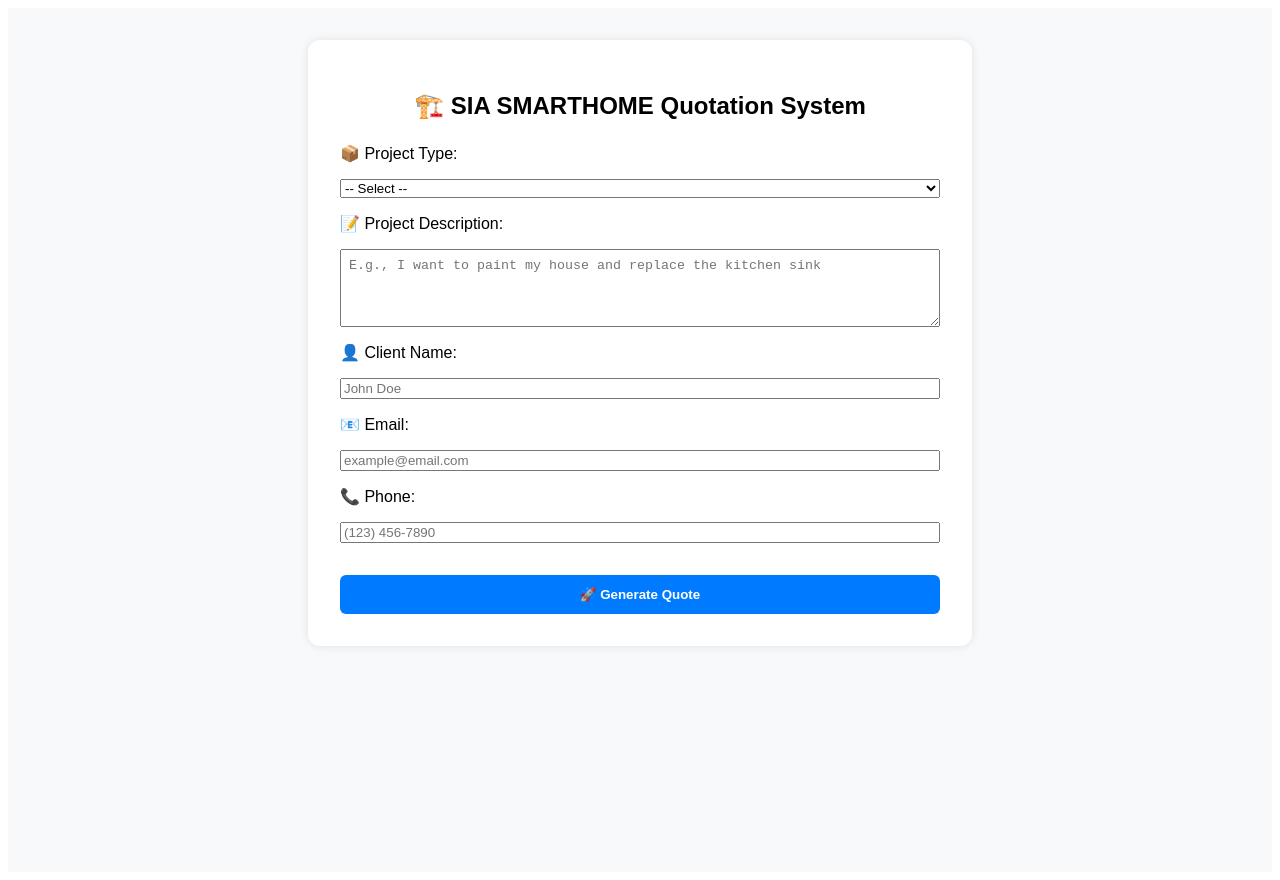
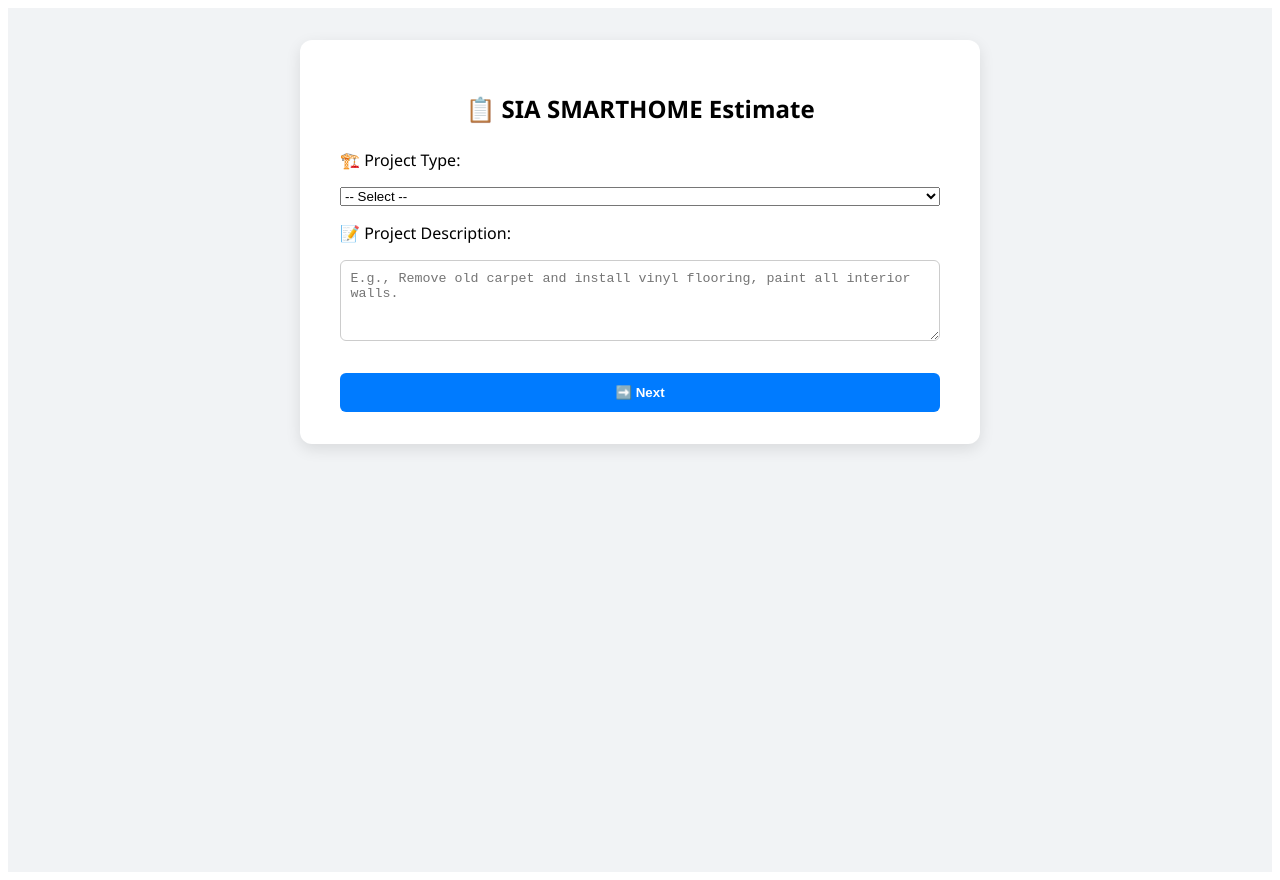
Before and after one commit to SiaSmartHome/sia-smarthome-quotation, a React (Create React App) app in the folder frontend/: page / in a window 1280 px wide. Built offline with nearby package versions, Linux system fonts and the light colour scheme.

Commit message:
Add files via upload

```diff
--- a/frontend/src/App.js
+++ b/frontend/src/App.js
@@ -1,6 +1,7 @@
 import React, { useState } from "react";
 
 function App() {
+  const [step, setStep] = useState(1);
   const [formData, setFormData] = useState({
     projectType: "",
     description: "",
@@ -13,31 +14,37 @@ function App() {
     setFormData({ ...formData, [e.target.name]: e.target.value });
   };
 
+  const handleNext = (e) => {
+    e.preventDefault();
+    setStep(2);
+  };
+
   const handleSubmit = (e) => {
     e.preventDefault();
-    console.log("Form submitted:", formData);
-    alert("Your request has been submitted. We'll analyze your description.");
+    console.log("Full submission:", formData);
+    alert("Invoice created and estimate sent!");
   };
 
   return (
     <div style={{
-      backgroundColor: "#f8f9fa",
+      backgroundColor: "#f1f3f5",
       minHeight: "100vh",
       padding: "2rem",
-      fontFamily: "Arial, sans-serif"
+      fontFamily: "'Segoe UI', sans-serif"
     }}>
       <div style={{
         maxWidth: "600px",
         background: "#fff",
         margin: "0 auto",
-        padding: "2rem",
+        padding: "2rem 2.5rem",
         borderRadius: "12px",
-        boxShadow: "0 0 10px rgba(0,0,0,0.1)"
+        boxShadow: "0 5px 15px rgba(0,0,0,0.1)"
       }}>
-        <h2 style={{ textAlign: "center", marginBottom: "1.5rem" }}>🏗️ SIA SMARTHOME Quotation System</h2>
-        <form onSubmit={handleSubmit} style={{ display: "flex", flexDirection: "column", gap: "1rem" }}>
+        <h2 style={{ textAlign: "center", marginBottom: "1.5rem" }}>📋 SIA SMARTHOME Estimate</h2>
 
-          <label>📦 Project Type:</label>
+        {step === 1 && (
+          <form onSubmit={handleNext} style={{ display: "flex", flexDirection: "column", gap: "1rem" }}>
+            <label>🏗️ Project Type:</label>
             <select name="projectType" onChange={handleChange} required>
               <option value="">-- Select --</option>
               <option value="new">New Construction</option>
@@ -50,18 +57,9 @@ function App() {
               rows="4"
               onChange={handleChange}
               required
-            placeholder="E.g., I want to paint my house and replace the kitchen sink"
-            style={{ padding: "0.5rem" }}
+              placeholder="E.g., Remove old carpet and install vinyl flooring, paint all interior walls."
+              style={{ padding: "0.6rem", borderRadius: "6px", border: "1px solid #ccc" }}
             />
-
-          <label>👤 Client Name:</label>
-          <input type="text" name="name" onChange={handleChange} required placeholder="John Doe" />
-
-          <label>📧 Email:</label>
-          <input type="email" name="email" onChange={handleChange} required placeholder="example@email.com" />
-
-          <label>📞 Phone:</label>
-          <input type="tel" name="phone" onChange={handleChange} required placeholder="(123) 456-7890" />
 
             <button type="submit" style={{
               marginTop: "1rem",
@@ -73,9 +71,38 @@ function App() {
               fontWeight: "bold",
               cursor: "pointer"
             }}>
-            🚀 Generate Quote
+              ➡️ Next
             </button>
           </form>
+        )}
+
+        {step === 2 && (
+          <form onSubmit={handleSubmit} style={{ display: "flex", flexDirection: "column", gap: "1rem" }}>
+            <h4 style={{ textAlign: "center", marginBottom: "0.5rem", color: "#444" }}>Client Information</h4>
+
+            <label>👤 Name:</label>
+            <input type="text" name="name" onChange={handleChange} required placeholder="Client Name" />
+
+            <label>📧 Email:</label>
+            <input type="email" name="email" onChange={handleChange} required placeholder="example@email.com" />
+
+            <label>📞 Phone:</label>
+            <input type="tel" name="phone" onChange={handleChange} required placeholder="(123) 456-7890" />
+
+            <button type="submit" style={{
+              marginTop: "1rem",
+              padding: "0.75rem",
+              backgroundColor: "#28a745",
+              color: "#fff",
+              border: "none",
+              borderRadius: "6px",
+              fontWeight: "bold",
+              cursor: "pointer"
+            }}>
+              ✅ Generate Invoice
+            </button>
+          </form>
+        )}
       </div>
     </div>
   );
```
Lines whose indentation alone changed are shown as unchanged.
